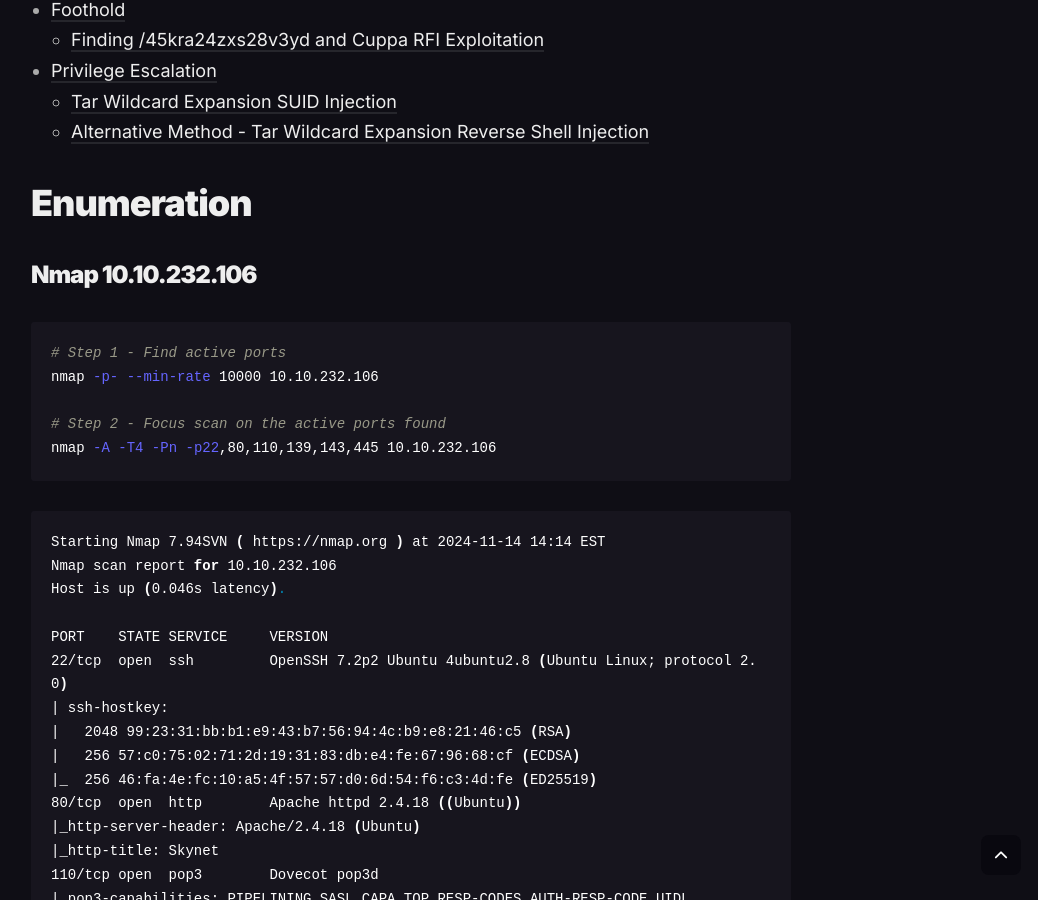
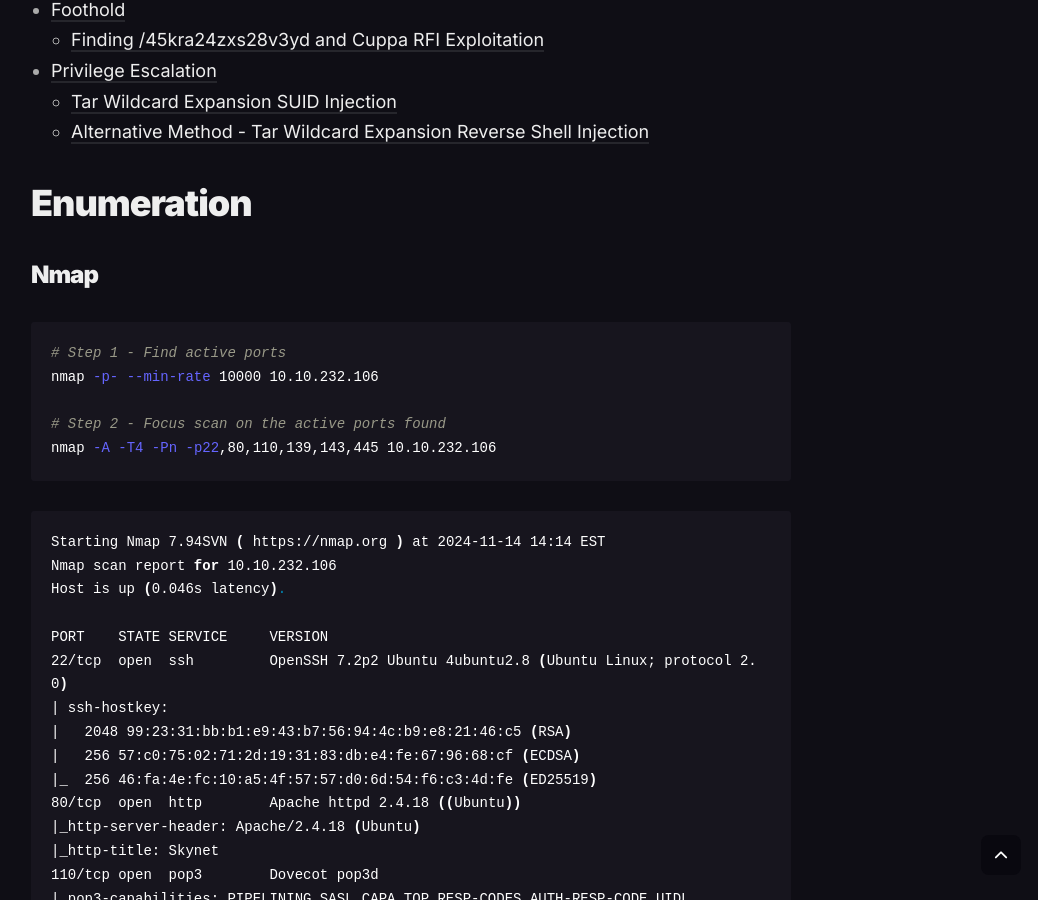
Before and after one commit to Vorkharium/vorkharium.github.io, a Jekyll site: the page built from _posts/2024-11-15-THM-Skynet-Write-up.md, in a window 1280 px wide and 900 px high, scrolled down 1058 px. Shown: the whole window, without its empty margins (229-1267 px from the left). Built offline with Jekyll 4.4.1, drawn with Linux system fonts in a browser that asks for light colours.

Commit message:
Update 2024-11-15-THM-Skynet-Write-up.md

````diff
--- a/_posts/2024-11-15-THM-Skynet-Write-up.md
+++ b/_posts/2024-11-15-THM-Skynet-Write-up.md
@@ -21,7 +21,8 @@ tags:   [Write-ups, THM, OSCP+, Easy, SMB-Null-Session, Login-Brute-Force, CVE,
   - [Alternative Method - Tar Wildcard Expansion Reverse Shell Injection](#alternative-method---tar-wildcard-expansion-reverse-shell-injection)
 
 # Enumeration
-### Nmap 10.10.232.106
+### Nmap
+
 ```shell
 # Step 1 - Find active ports
 nmap -p- --min-rate 10000 10.10.232.106
````
